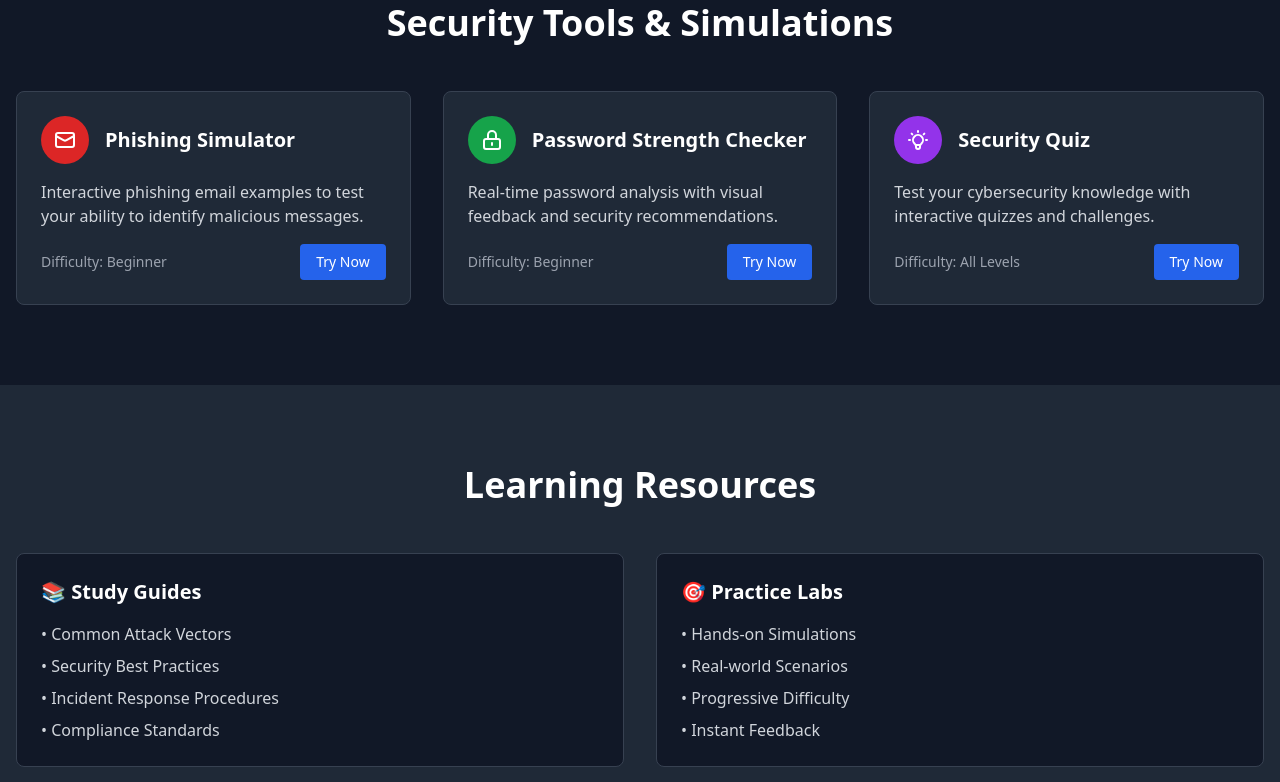
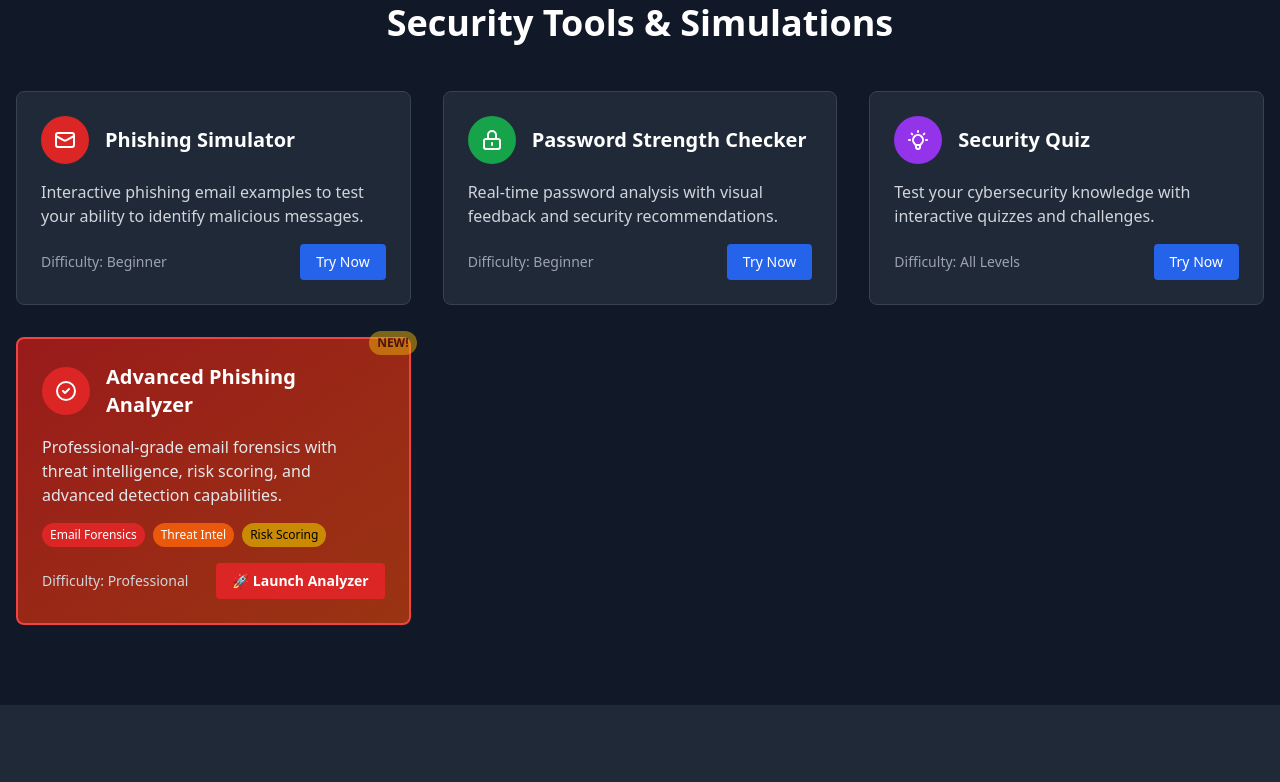
Before and after one commit to Ashenna/cybersec-hub, a plain HTML site: page index.html in a window 1280 px wide. Shown: the part 902-1684 px from the top of the page. Drawn offline with nearby package versions, Linux system fonts and the light colour scheme.

Commit message:
Add Advanced Analyzer tool card and update stats

```diff
--- a/index.html
+++ b/index.html
@@ -80,7 +80,7 @@
         <div class="max-w-7xl mx-auto px-4">
             <div class="grid grid-cols-1 md:grid-cols-3 gap-8 text-center">
                 <div class="bg-gray-700 p-6 rounded-lg">
-                    <div class="text-3xl font-bold text-blue-400 mb-2">4</div>
+                    <div class="text-3xl font-bold text-blue-400 mb-2">5</div>
                     <div class="text-gray-300">Interactive Tools</div>
                 </div>
                 <div class="bg-gray-700 p-6 rounded-lg">
@@ -158,6 +158,35 @@
                     </div>
                 </div>
 
+                <!-- Advanced Phishing Analyzer -->
+                <div class="bg-gradient-to-br from-red-800 to-orange-800 rounded-lg p-6 border-2 border-red-500 hover:border-red-400 transition duration-300 transform hover:scale-105 relative">
+                    <div class="absolute -top-2 -right-2 bg-yellow-500 text-black px-2 py-1 rounded-full text-xs font-bold animate-pulse">
+                        NEW!
+                    </div>
+                    <div class="flex items-center mb-4">
+                        <div class="bg-red-600 p-3 rounded-full mr-4">
+                            <svg class="w-6 h-6 text-white" fill="none" stroke="currentColor" viewBox="0 0 24 24">
+                                <path stroke-linecap="round" stroke-linejoin="round" stroke-width="2" d="M9 12l2 2 4-4m6 2a9 9 0 11-18 0 9 9 0 0118 0z"></path>
+                            </svg>
+                        </div>
+                        <h3 class="text-xl font-semibold text-white">Advanced Phishing Analyzer</h3>
+                    </div>
+                    <p class="text-gray-200 mb-4">Professional-grade email forensics with threat intelligence, risk scoring, and advanced detection capabilities.</p>
+                    <div class="mb-4">
+                        <div class="flex flex-wrap gap-2">
+                            <span class="px-2 py-1 bg-red-600 text-white text-xs rounded-full">Email Forensics</span>
+                            <span class="px-2 py-1 bg-orange-600 text-white text-xs rounded-full">Threat Intel</span>
+                            <span class="px-2 py-1 bg-yellow-600 text-black text-xs rounded-full">Risk Scoring</span>
+                        </div>
+                    </div>
+                    <div class="flex justify-between items-center">
+                        <span class="text-sm text-gray-300">Difficulty: Professional</span>
+                        <a href="advanced-phishing-analyzer.html" class="bg-red-600 hover:bg-red-700 text-white py-2 px-4 rounded text-sm transition duration-300 font-semibold">
+                            🚀 Launch Analyzer
+                        </a>
+                    </div>
+                </div>
+
             </div>
         </div>
     </section>
```
